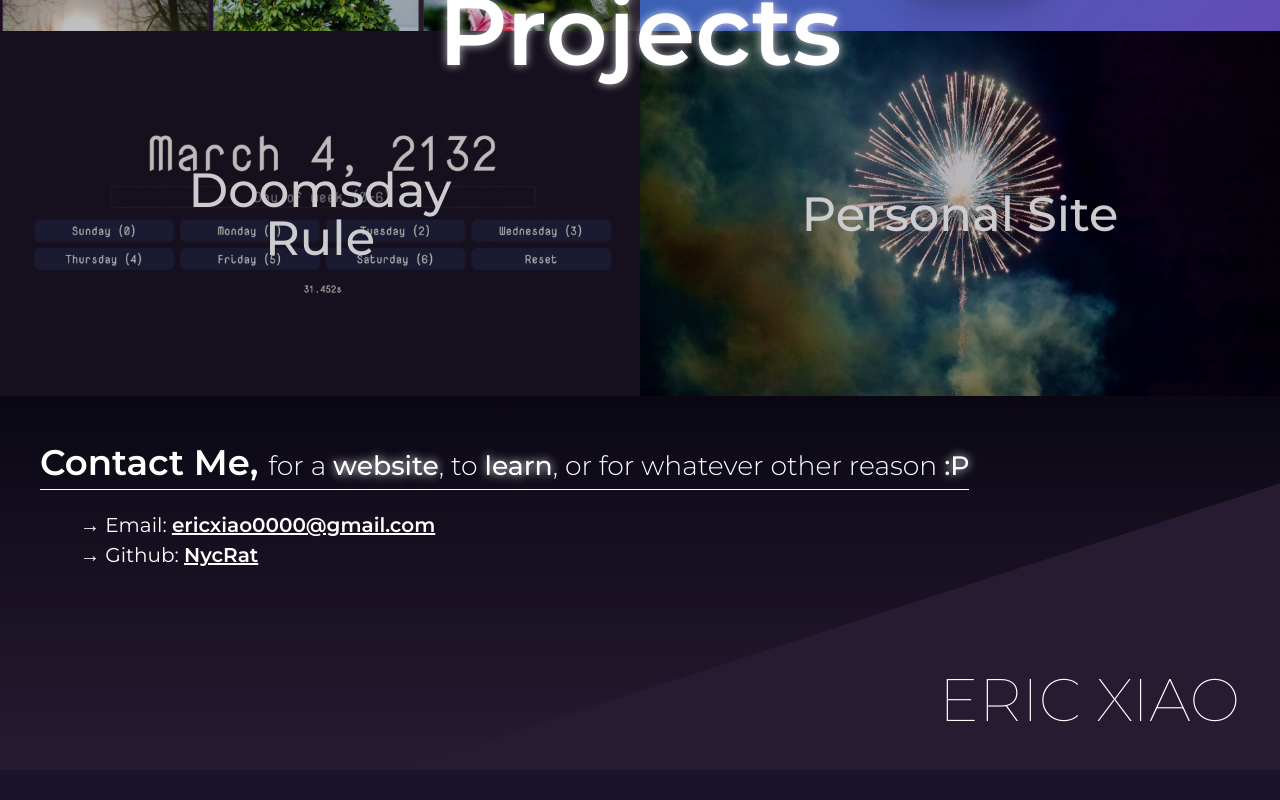
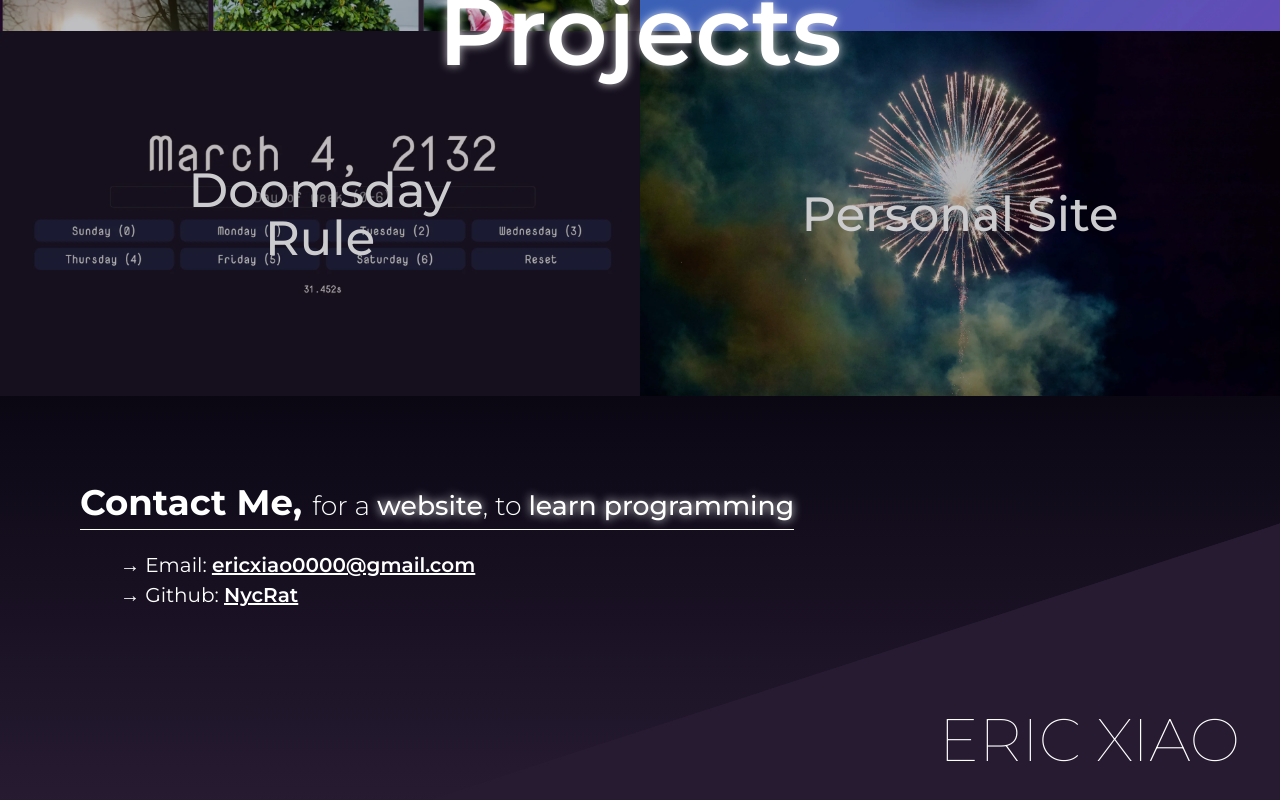
Before and after one commit to NycRat/nycrat.github.io, a Next.js app: page / in a window 1280 px wide. Shown: the part 1864-2664 px from the top of the page. Before the commit the page ends 2634 px from the top, so only its background shows below. Built offline with nearby package versions, Linux system fonts and the light colour scheme.

Commit message:
feat: update contact section

```diff
--- a/components/contact.tsx
+++ b/components/contact.tsx
@@ -2,9 +2,9 @@ import Link from "next/link";
 
 export default function ContactSection() {
   return (
-    <div id="contact" className="p-10">
+    <div id="contact" className="p-10 lg:pl-20 lg:pt-20">
       <div className="w-fit">
-        <h2 className="text-dyn-lg inline font-semibold">Contact Me, </h2>
+        <h2 className="text-dyn-lg inline font-bold">Contact Me, </h2>
         <span className="text-dyn-md font-light">
           for a{" "}
           <span className="[text-shadow:_0_0_10px_#fff] font-medium">
@@ -12,10 +12,10 @@ export default function ContactSection() {
           </span>
           , to{" "}
           <span className="[text-shadow:_0_0_10px_#fff] font-medium">
-            learn
+            learn programming
           </span>
-          , or for whatever other reason{" "}
-          <span className="[text-shadow:_0_0_10px_#fff] font-medium">:P</span>
+          {/* , or for whatever other reason{" "} */}
+          {/* <span className="[text-shadow:_0_0_10px_#fff] font-medium">:P</span> */}
         </span>
         <span className="h-[1px] bg-white block"></span>
       </div>
```
